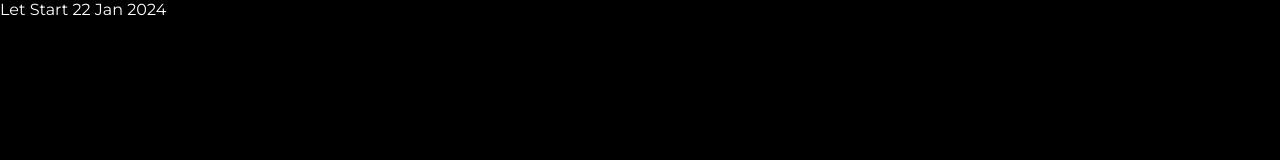
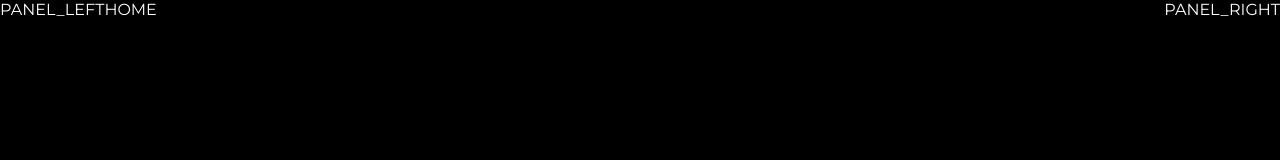
Before and after one commit to siddhantguptain/sg_v3, a React (Create React App) app: page / in a window 1280 px wide. Shown: the top 160 px of the page. Built offline with nearby package versions, Linux system fonts and the light colour scheme.

Commit message:
Linked the HOME Page and the Panels in FLex 8 & 0.5 withthe main APP

```diff
--- a/src/App.css
+++ b/src/App.css
@@ -1,38 +1,12 @@
-.App {
-  text-align: center;
+.AppContainer{
+    display: flex;
 }
-
-.App-logo {
-  height: 40vmin;
-  pointer-events: none;
+.LEFTContainer{
+    flex: 0.5;
 }
-
-@media (prefers-reduced-motion: no-preference) {
-  .App-logo {
-    animation: App-logo-spin infinite 20s linear;
-  }
+.MAINContainer{
+    flex: 8;
 }
-
-.App-header {
-  background-color: #282c34;
-  min-height: 100vh;
-  display: flex;
-  flex-direction: column;
-  align-items: center;
-  justify-content: center;
-  font-size: calc(10px + 2vmin);
-  color: white;
+.RIGTHContainer{
+    flex: 0.5;
 }
-
-.App-link {
-  color: #61dafb;
-}
-
-@keyframes App-logo-spin {
-  from {
-    transform: rotate(0deg);
-  }
-  to {
-    transform: rotate(360deg);
-  }
-}
--- a/src/App.js
+++ b/src/App.js
@@ -1,9 +1,21 @@
 import './App.css';
+
+import HOME from './components/Home/Home.js';
+import PANEL_LEFT from './components/SidePANELS/Panel_LEFT/Panel_LEFT.js';
+import PANEL_RIGHT from './components/SidePANELS/Panel_RIGHT/Panel_RIGHT.js';
 
 function App() {
   return (
-    <div >
-       Let Start 22 Jan 2024
+    <div className="AppContainer">
+        <div className="LEFTContainer">
+            <PANEL_LEFT />
+        </div>
+        <div className="MAINContainer">
+            <HOME />
+        </div>
+        <div className="RIGHTContainer">
+            <PANEL_RIGHT/>
+        </div>
     </div>
   );
 }
--- a/src/components/Home/Home.js
+++ b/src/components/Home/Home.js
@@ -1,5 +1,5 @@
 import React from 'react';
-import style from "./HOME.module.css";
+import style from "./Home.module.css";
 const HOME  = () =>{
     return(
         <div className={style.container}>
```
